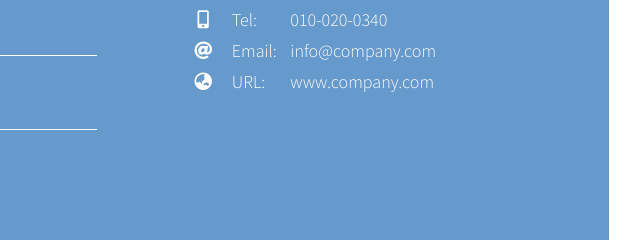
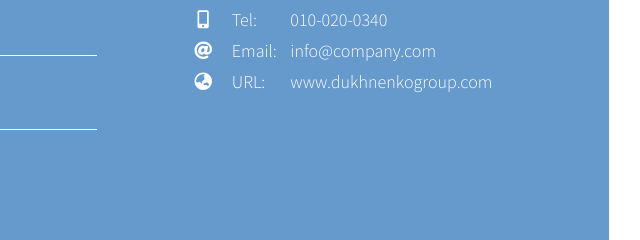
Before and after one commit to Anaduh/lab1, a plain HTML site: page index.html in a window 1280 px wide. Shown: the part 2703-2943 px from the top of the page, 339-979 px from the left. Drawn offline with Linux system fonts and the light colour scheme.

Commit message:
Update index.html

```diff
--- a/index.html
+++ b/index.html
@@ -174,7 +174,7 @@
                                     </li>
                                     <li>
                                         <span class="icn"><i class="fas fa-globe-asia"></i></span>
-                                        <span class="lbl">URL:</span> <a href="#">www.company.com</a>
+                                        <span class="lbl">URL:</span> <a href="#">www.dukhnenkogroup.com</a>
                                     </li>
                                 </ul>
                             </div>
```
